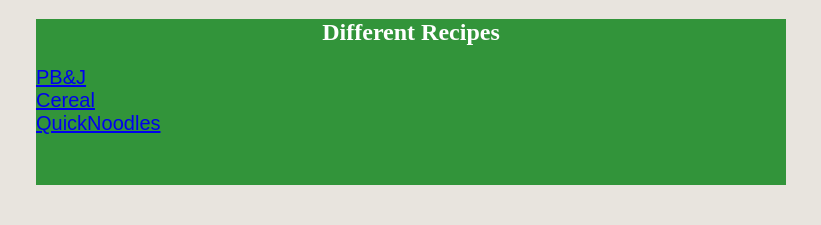
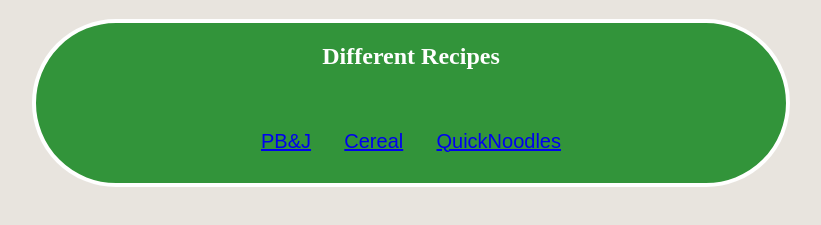
Before and after one commit to ZechJanowicz/odin-recipes, a plain HTML site: page index.html in a window 1280 px wide. Shown: the part 61-286 px from the top of the page, without its empty margins (229-1050 px from the left). Drawn offline with Linux system fonts and the light colour scheme.

Commit message:
Changed styles to homepage with css using flexbox and using alignment while removing the list bulletins

```diff
--- a/stylesheet/stylesheet.css
+++ b/stylesheet/stylesheet.css
@@ -13,6 +13,9 @@
     text-align: center;
     width: 750px;
     margin: auto;
+    border-radius: 425px;
+    border-style: solid;
+    border-width: 4px;
 }
 
 .recipelist {
@@ -21,6 +24,9 @@
     font-size: 20px;
     margin-bottom: 30px;
     list-style-type: none;
-    text-align: left;
-    padding-bottom: 50px;
+    text-align: center;
+    display: inline-flex;
+    justify-content: space-between;
+    width: 300px;
+    margin-top: 40px;
 }
```
